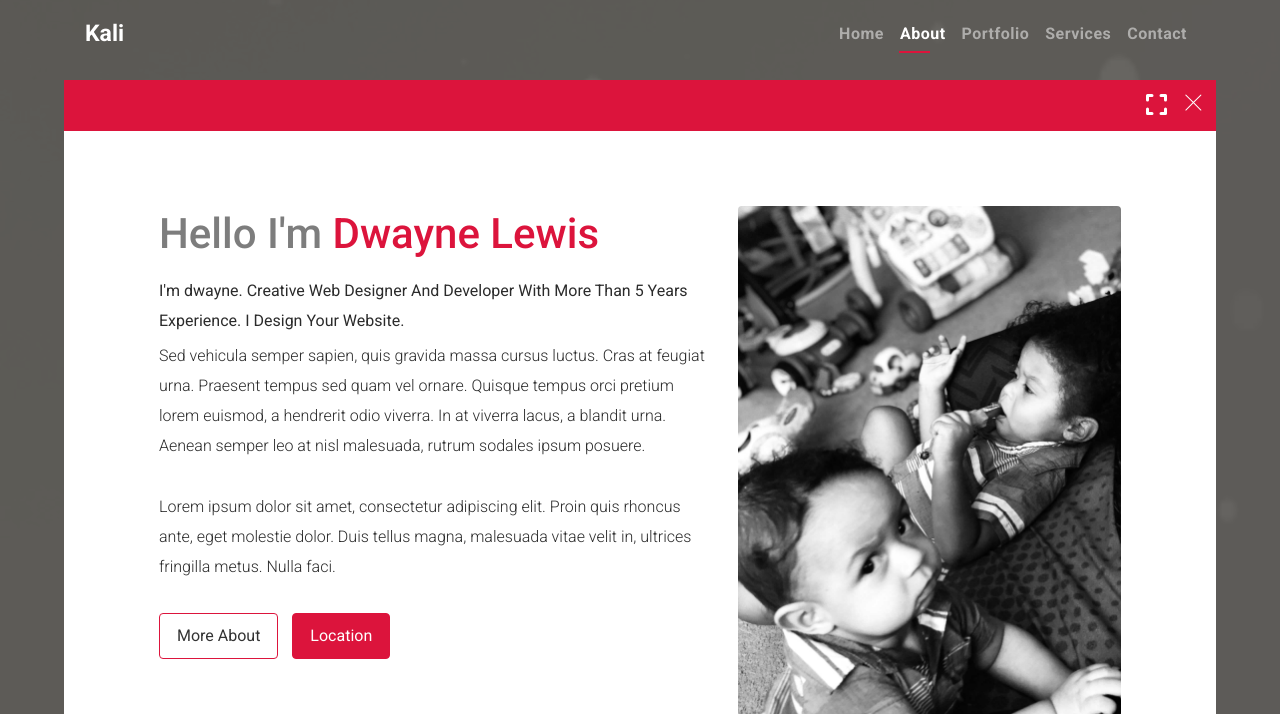
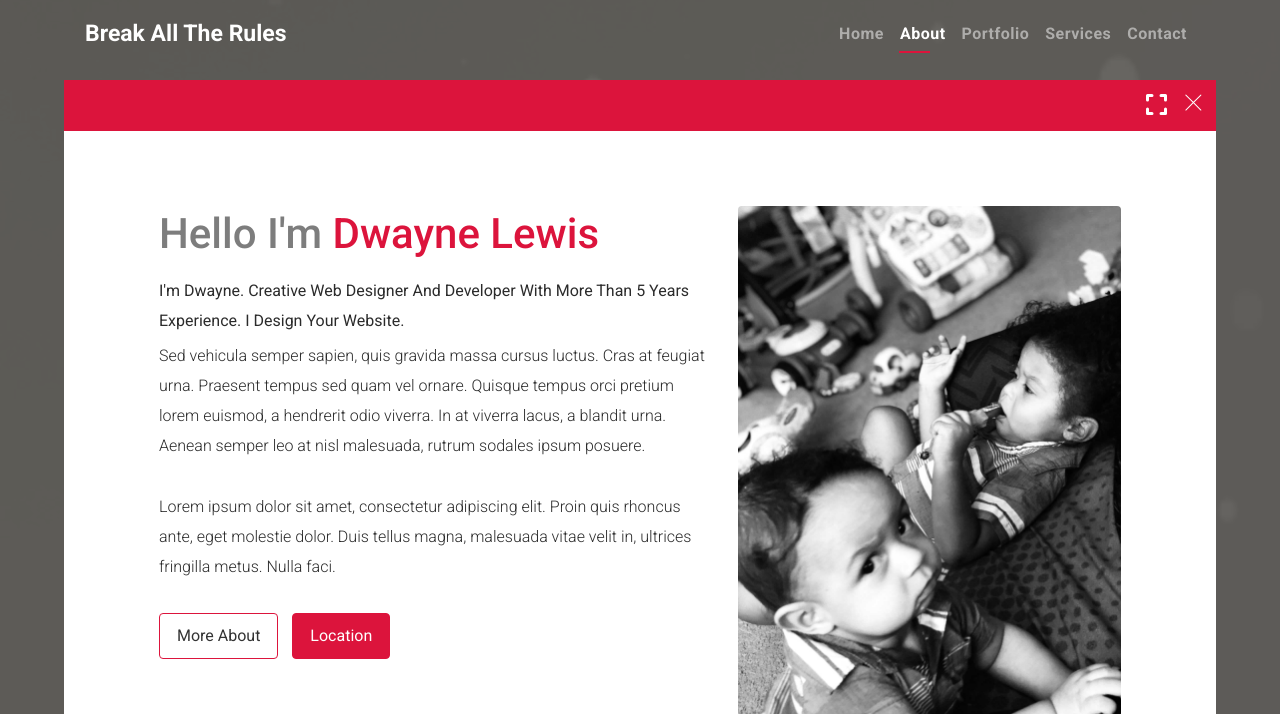
Before and after one commit to dwaynelewis/dwaynerlewis.com, a plain HTML site: page index.html in a window 1280 px wide. Both pictures are taken after a click on the item "About". Shown: the top 714 px of the page. Drawn offline with nearby package versions, Linux system fonts and the light colour scheme.

Commit message:
the rules

```diff
--- a/index.html
+++ b/index.html
@@ -61,7 +61,7 @@
             mobile app .
             -->
             <a class="navbar-brand smoothScroll" href="#home">
-                Kali
+                Break All The Rules
             </a>
             <button class="navbar-toggler" type="button" data-toggle="collapse" data-target="#navbarCollapse" aria-controls="navbarCollapse" aria-expanded="false" aria-label="Toggle navigation">
                 <span class="navbar-toggler-icon"></span>
@@ -101,7 +101,7 @@
                             <span>Kali Design studio</span>
                         </div>
                         <h1>
-                            <span>hello</span> my name is dwayne.
+                            <span>hello</span> i'm dwayne.
                         </h1>
                     </div>
                     <!-- Social Media -->
@@ -175,7 +175,7 @@
                                 <div class="col-lg-7 col-md-12 col-sm-12">
                                     <h2>Hello I'm <span>Dwayne Lewis</span></h2>
                                     <p>
-                                        I'm dwayne. Creative Web Designer And Developer With More Than 5 Years Experience. I Design Your Website.
+                                        I'm Dwayne. Creative Web Designer And Developer With More Than 5 Years Experience. I Design Your Website.
                                     </p>
                                     <p>
                                         Sed vehicula semper sapien, quis gravida massa cursus luctus. Cras at feugiat urna. Praesent tempus sed quam vel ornare. Quisque tempus orci pretium lorem euismod, a hendrerit odio viverra. In at viverra lacus, a blandit urna. Aenean semper leo at nisl
```
